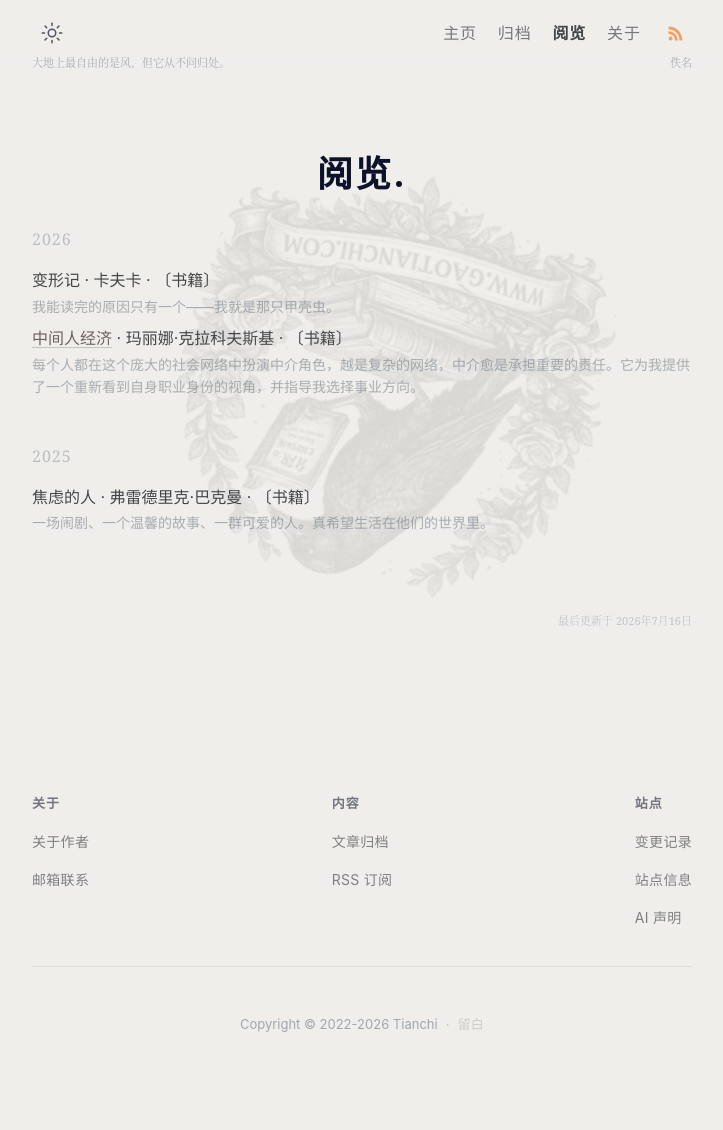
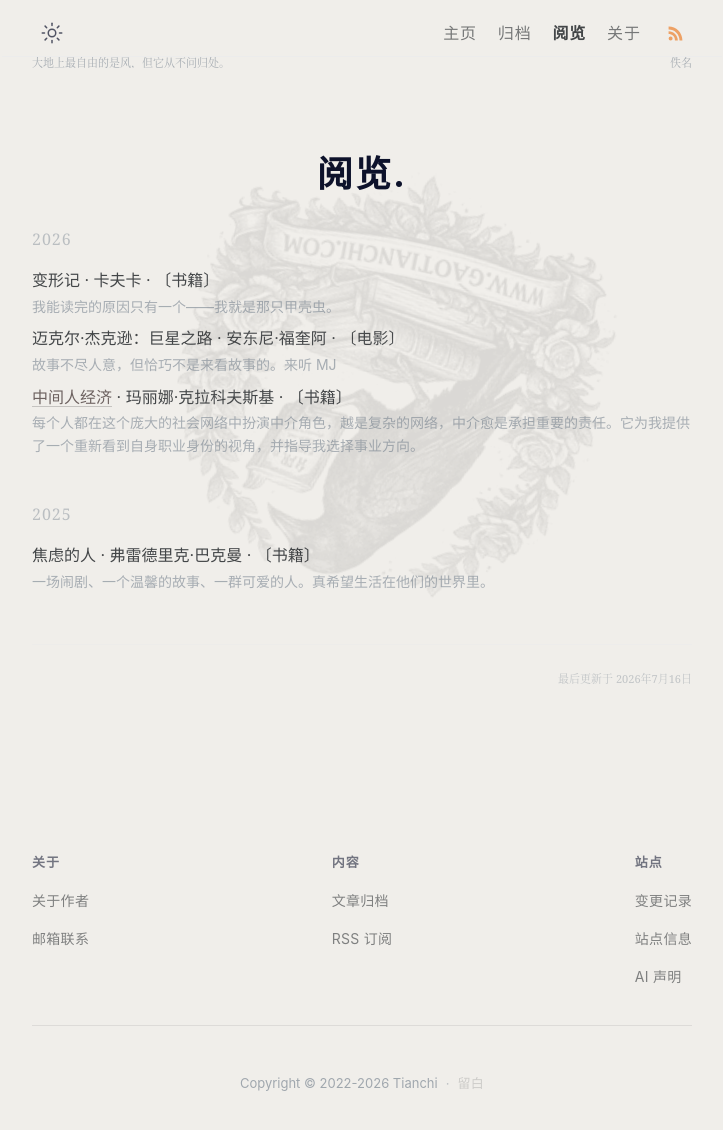
Before and after one commit to gaotianchi/gaotianchi.github.io, a Jekyll site: the page built from _pages/library.html, in a window 1280 px wide. Shown: the whole page, without its empty margins (278-1001 px from the left). Built offline with Jekyll 4.4.1, drawn with Linux system fonts in a browser that asks for light colours; before the commit the page ends 1071 px from its top, so only the background shows below that.

Commit message:
feat: 阅览新增「迈克尔·杰克逊：巨星之路」
Co-Authored-By: Claude Fable 5 <noreply@anthropic.com>

```diff
--- a/_data/consuming.yml
+++ b/_data/consuming.yml
@@ -16,6 +16,12 @@
   started: 2026-06-01
   notes: 我能读完的原因只有一个——我就是那只甲壳虫。
 
+- title: 迈克尔·杰克逊：巨星之路
+  creator: 安东尼·福奎阿
+  type: 电影
+  started: 2026-05-01
+  notes: 故事不尽人意，但恰巧不是来看故事的。来听 MJ
+
 - title: 中间人经济
   creator: 玛丽娜·克拉科夫斯基
   type: 书籍
```
